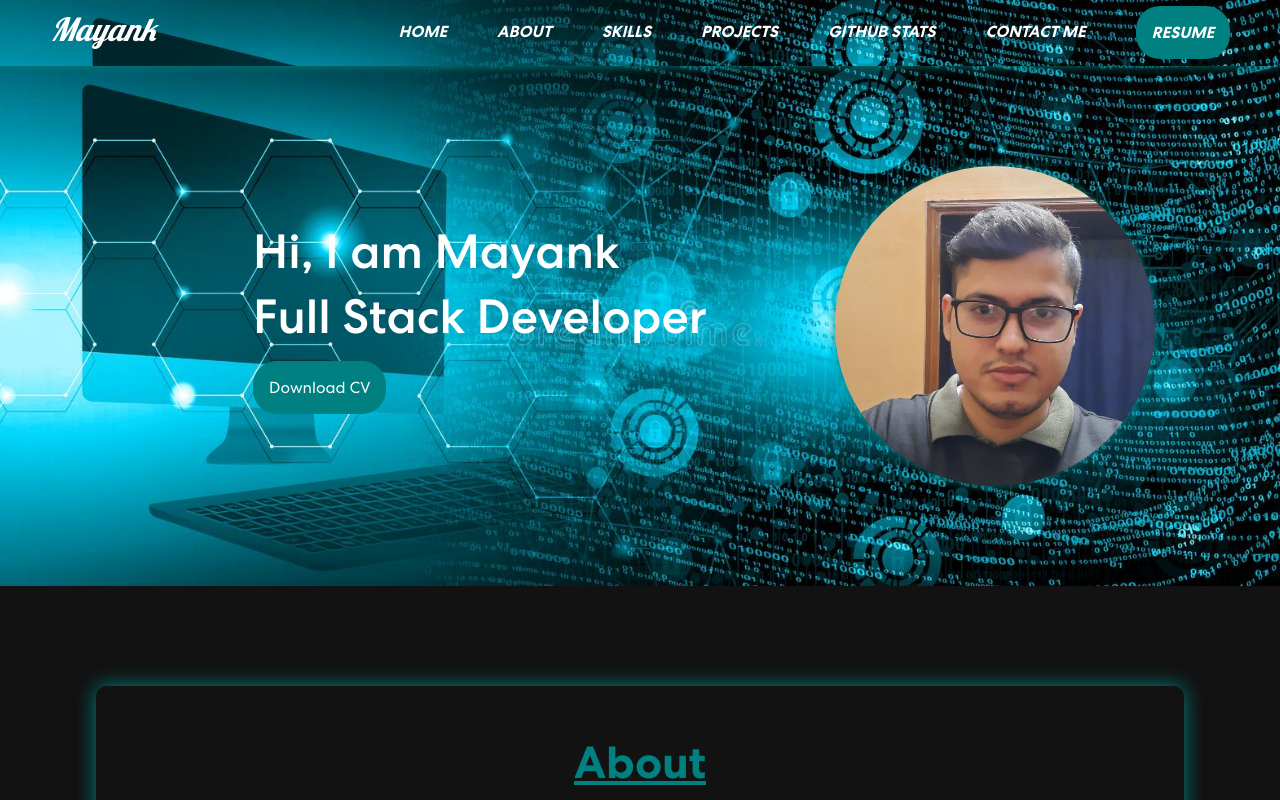
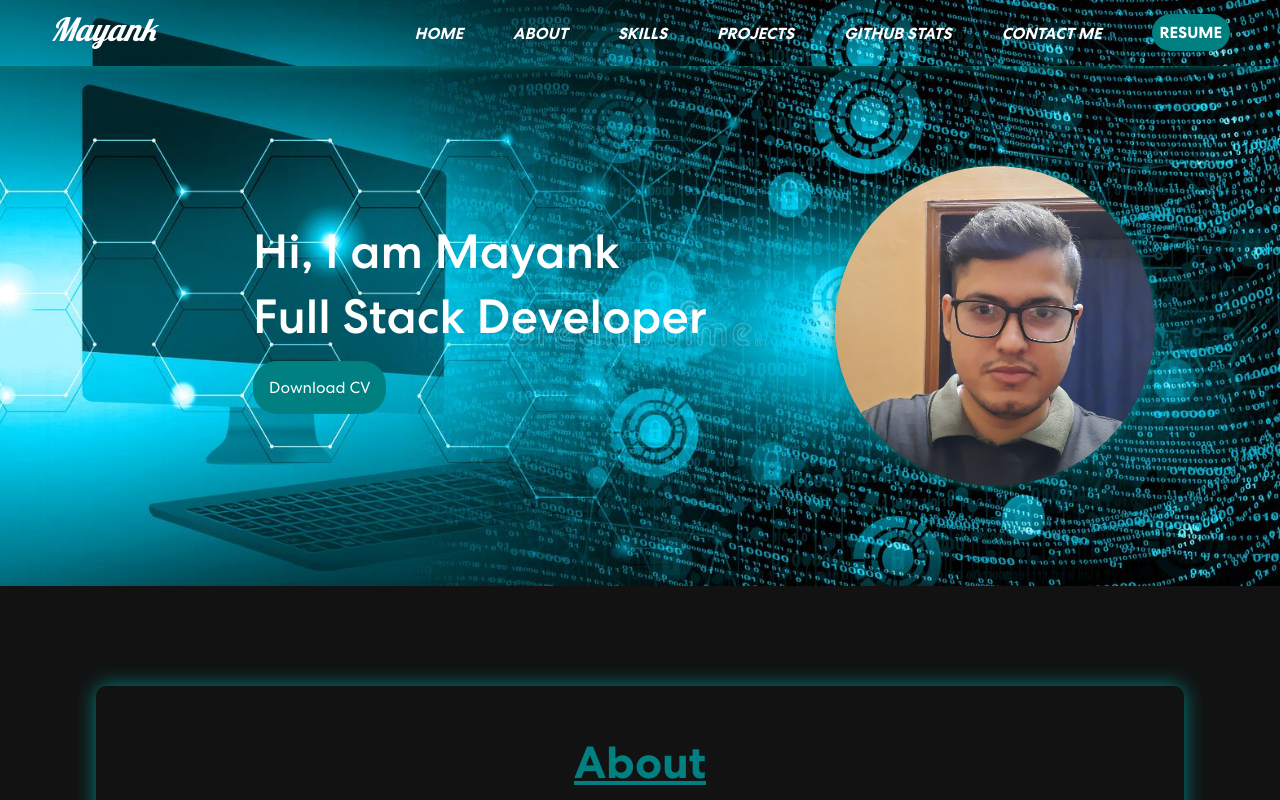
Before and after one commit to Monks09/Monks09.github.io, a React (Create React App) app: page / in a window 1280 px wide. Shown: the top 800 px of the page. Built offline with nearby package versions, Linux system fonts and the light colour scheme.

Commit message:
passed all the tests on op platform

```diff
--- a/src/components/Home/Home.css
+++ b/src/components/Home/Home.css
@@ -19,7 +19,7 @@
     margin: 30px 0px;
 }
 
-#resume-link-2 {
+#resume-button-2 a {
     background-color: teal;
     color: white;
     padding: 1rem;
--- a/src/components/Home/Home.js
+++ b/src/components/Home/Home.js
@@ -10,7 +10,9 @@ function Home(props) {
                 <h2>Hi, I am Mayank</h2>
                 <h2>Full Stack Developer</h2>
                 <div className='resume-div' >
-                    <a id='resume-link-2' href='resume.pdf' target='_blank' rel="noreferrer" download>Download CV</a>
+                    <button id='resume-button-2'>
+                        <a id='resume-link-2' href='resume.pdf' target='_blank' rel="noreferrer" download>Download CV</a>
+                    </button>
                 </div>
             </div>
             <div className='avatarDiv'>
--- a/src/components/Navbar/Navbar.css
+++ b/src/components/Navbar/Navbar.css
@@ -22,6 +22,7 @@
 .nav-links-div {
     display: flex;
     justify-content: center;
+    align-items: center;
     gap: 50px;
 }
 
@@ -38,10 +39,11 @@
     padding-bottom: 10px;
 }
 
-#resume-link-1 {
+#resume-button-1 a {
     background-color: teal;
-    color: white;
-    padding: 1rem;
     border-radius: 1.5rem;
     text-decoration: none;
+    padding: 0.5rem;
+    color: white;
+    text-decoration: none;
 }
--- a/src/components/Navbar/Navbar.js
+++ b/src/components/Navbar/Navbar.js
@@ -16,9 +16,10 @@ function Navbar(props) {
                 <Link className="nav-link stats" to="github-stats" spy={true} smooth={true} offset={-100} duration={200} >GITHUB STATS</Link>
                 <Link className="nav-link contact" to="contact" spy={true} smooth={true} offset={-100} duration={200} >CONTACT ME</Link>
 
-                <div className="nav-link resume">
-                    <a id='resume-link-1' href='https://onedrive.live.com/?cid=A614D610FBFFBACB&id=A614D610FBFFBACB%21523459&parId=A614D610FBFFBACB%21523191&o=OneUp' target="_blank" rel="noreferrer" >RESUME</a>
-                </div>
+                <button id='resume-button-1' className="nav-link resume">
+                    <a id='resume-link-1' href='resume.pdf' target="_blank" rel="noreferrer" download>RESUME</a>
+                </button>
+
             </div>
         </div>
     );
```
